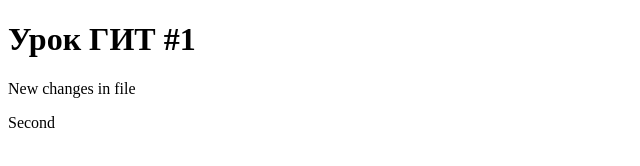
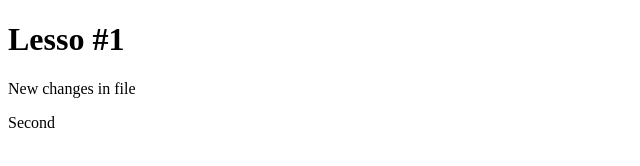
Before and after one commit to diegipadri59/test, a plain HTML site: page index.html in a window 1280 px wide. Shown: the whole page, without its empty margins (0-640 px from the left). Drawn offline with Linux system fonts and the light colour scheme.

Commit message:
second edition

```diff
--- a/index.html
+++ b/index.html
@@ -5,7 +5,7 @@
 	<title>Document</title>
 </head>
 <body>
-	<h1> Урок ГИТ #1</h1>
+	<h1> Lesso #1</h1>
 	<p>New changes in file</p>
 	<p>Second</p>
 </body>
```
